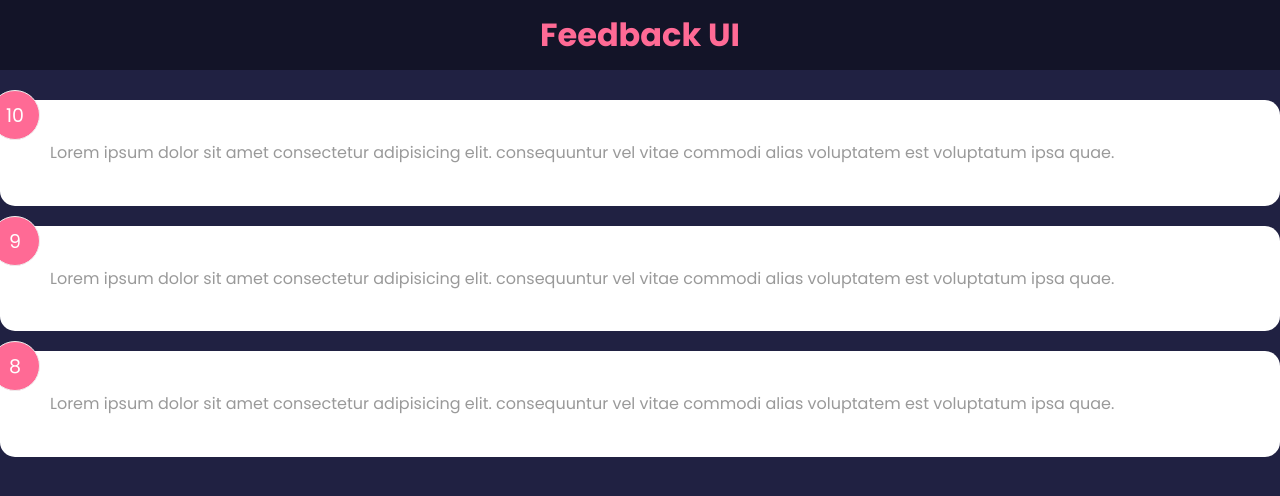
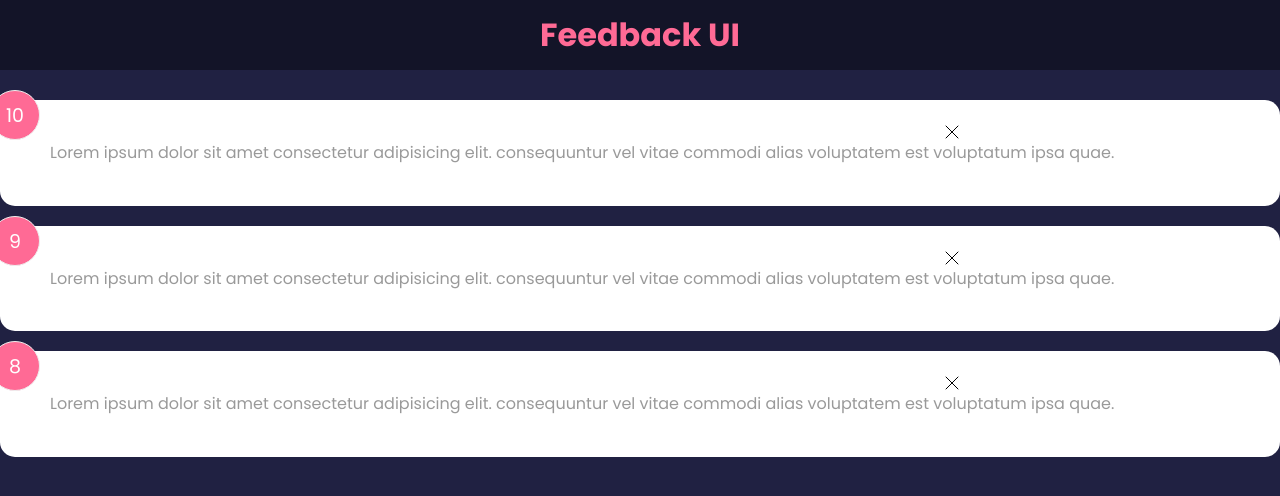
Before and after one commit to Kirti493/Feedback-App, a React (Create React App) app: page / in a window 1280 px wide. Shown: the top 496 px of the page. Built offline with nearby package versions, Linux system fonts and the light colour scheme.

Commit message:
2 files modified

```diff
--- a/package.json
+++ b/package.json
@@ -5,7 +5,8 @@
   "dependencies": {
     "prop-types": "^15.7.2",
     "react": "^17.0.2",
-    "react-dom": "^17.0.2"
+    "react-dom": "^17.0.2",
+    "react-icons": "^4.3.1"
   },
   "scripts": {
     "start": "react-scripts start",
--- a/src/Components/FeedbackItem.jsx
+++ b/src/Components/FeedbackItem.jsx
@@ -1,4 +1,5 @@
 // import { useState } from 'react';
+// import {FaTimes} from 'react-icons/fa';
 import Card from './shared/Card';
 import PropTypes from 'prop-types';
 
@@ -12,6 +13,24 @@
     // <Card reversed={true}>
     <Card>
       <div className="num-display">{item.rating}</div>
+      {/* <button className="close">
+        <FaTimes color="purple"></FaTimes>
+      </button> */}
+
+      <button className="close">
+        <svg
+          xmlns="http://www.w3.org/2000/svg"
+          className="close"
+          fill="none"
+          stroke="currentColor"
+        >
+          <path
+            strokeLinecap="round"
+            strokeLinejoin="round"
+            d="M6 18L18 6M6 6l12 12"
+          />
+        </svg>
+      </button>
       <div className="text-display">{item.text}</div>
     </Card>
     // </div>
```
